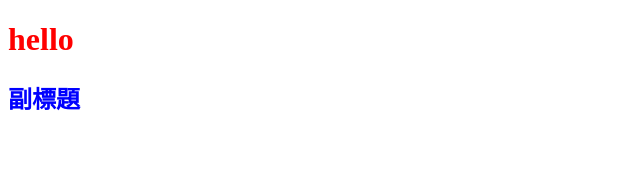
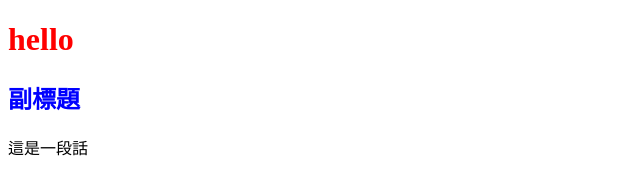
Before and after one commit to kun8349/Github-test, a plain HTML site: page index.html in a window 1280 px wide. Shown: the whole page, without its empty margins (0-640 px from the left). Drawn offline with Linux system fonts and the light colour scheme.

Commit message:
增加P段落

```diff
--- a/index.html
+++ b/index.html
@@ -10,5 +10,8 @@
 <body>
   <h1>hello</h1>
   <h2>副標題</h2>
+  <p>
+    這是一段話
+  </p>
 </body>
 </html>
```
